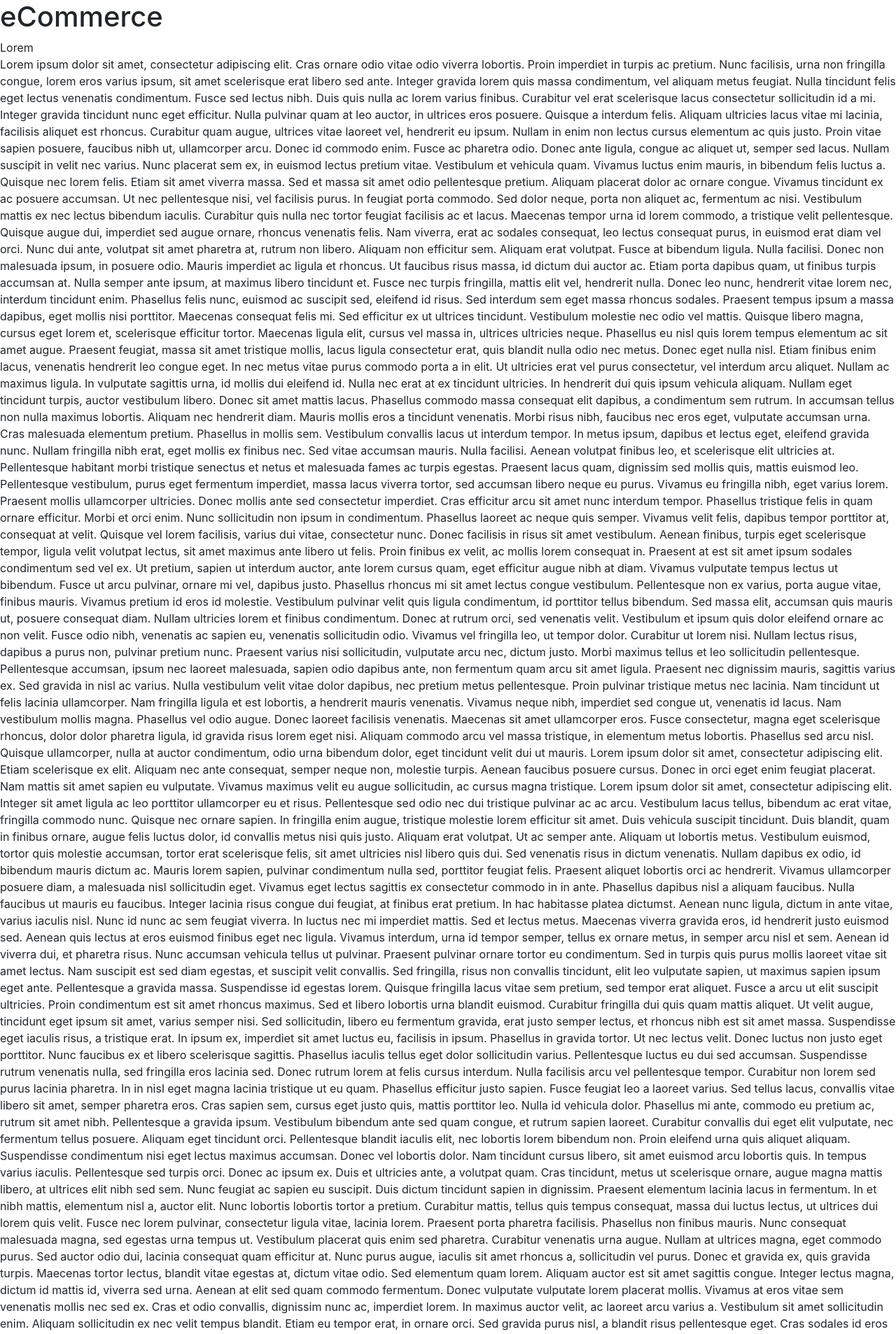
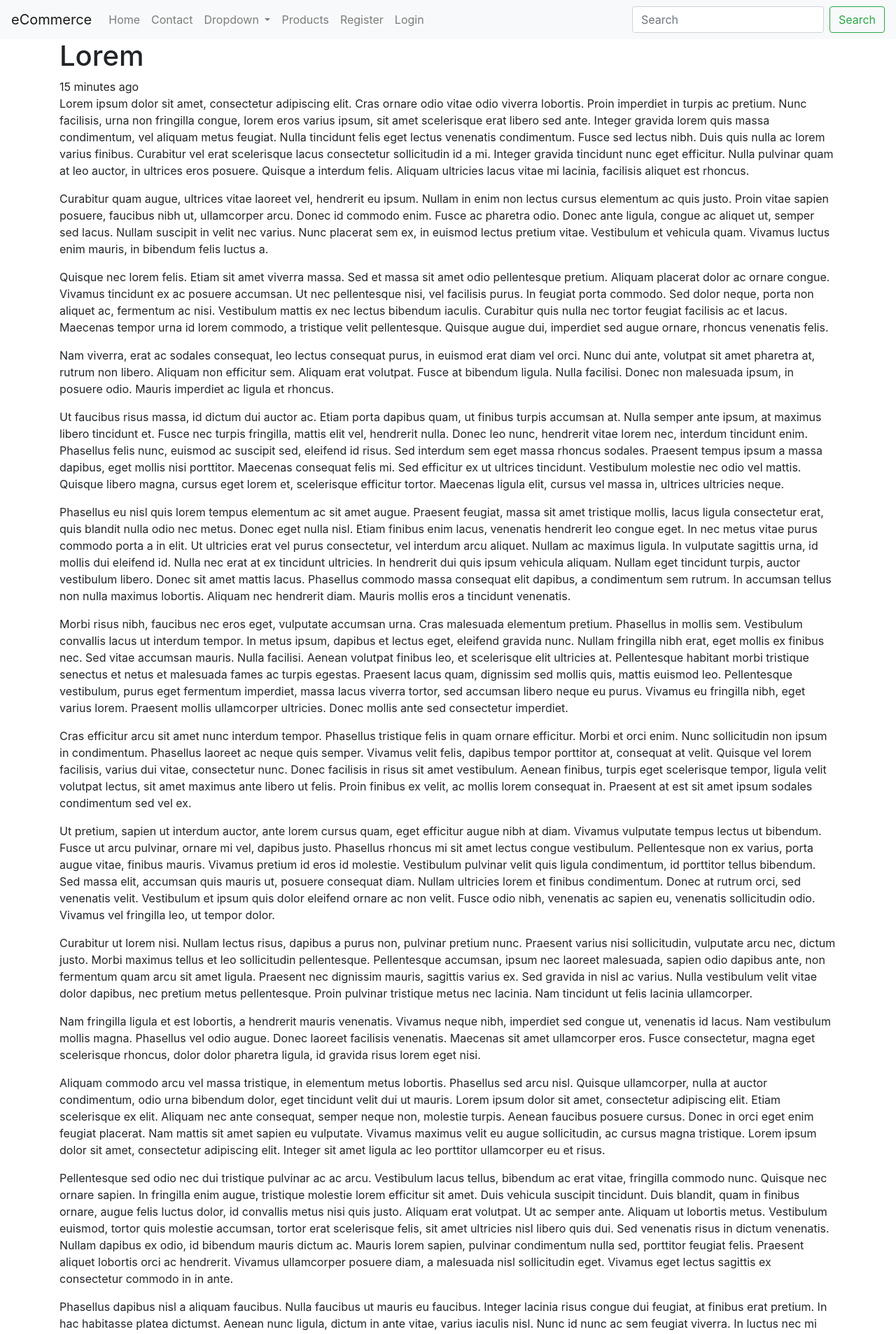
Before and after one commit to uzairhyd/djangoecom, a Django app: a page that uses src/templates/base/navbar.html in a window 1280 px wide. Shown: the top 1907 px of the page at 70% size. Run offline with Django 3.2, Linux system fonts and the light colour scheme; data comes from the database, SQL or seed files in the repository; both versions use the stored data as it was after the commit; some libraries are stand-ins or nearby versions.

Commit message:
template filet

```diff
--- a/src/ecommerce/urls.py
+++ b/src/ecommerce/urls.py
@@ -33,11 +33,11 @@ from .views import home_page, about_page, contact_page, login_page, register_pag
 
 
 urlpatterns = [
-    path('',home_page),
-    path('about/',about_page),
-    path('contact/',contact_page),
-    path('login/', login_page),
-    path('register/', register_page),
+    path('',home_page, name='home'),
+    path('about/',about_page, name='about'),
+    path('contact/',contact_page, name='contact'),
+    path('login/', login_page, name='login'),
+    path('register/', register_page, name='register'),
     path('products/', include(('products.urls', 'products'), namespace='products')),
     # path('products/', ProductListView.as_view()),
     # path('featured/', ProductFeaturedListView.as_view()),
--- a/src/products/models.py
+++ b/src/products/models.py
@@ -55,6 +55,7 @@ class Product(models.Model):
     image           = models.ImageField(upload_to=upload_image_path, null=True, blank=True)
     featured        = models.BooleanField(default=False)
     active          = models.BooleanField(default=True)
+    timestamp       = models.DateTimeField(auto_now_add=True)
 
     objects = ProductManager()
 
--- a/src/products/templates/products/detail.html
+++ b/src/products/templates/products/detail.html
@@ -1,8 +1,15 @@
 {% extends "base.html" %}
 {% block content %}
-    {{ object.title }} <br />
-    {{ object.description }} <br />
-    {% if object.image %}
-        <img src='{{ object.image.url }}' class='img-fluid' />
-    {% endif %}
+    <div class='container'>
+        <div class="row">
+            <div class="col">
+                <h1>{{ object.title }}</h1>
+                {{  object.timestamp|timesince }} ago
+                {{ object.description|linebreaks }} <br />
+                {% if object.image %}
+                    <img src='{{ object.image.url }}' class='img-fluid' />
+                {% endif %}
+            </div>
+        </div>
+    </div>
 {% endblock %}
--- a/src/products/templates/products/snippets/cards.html
+++ b/src/products/templates/products/snippets/cards.html
@@ -6,7 +6,7 @@
     {% endif %}
         <div class="card-body">
       <h5 class="card-title">{{ instance.title }}</h5>
-      <p class="card-text">{{ instance.description }}</p>
+      <p class="card-text">{{ instance.description|linebreaks|truncatewords:12 }}</p>
       <a href="{{ instance.get_absolute_url }}" class="btn btn-primary">View</a>
       <!-- <a href="{% url 'products:detail' slug=instance.slug %}" class="btn btn-warning">URL shortcut</a> -->
     </div>
--- a/src/templates/base/navbar.html
+++ b/src/templates/base/navbar.html
@@ -1 +1,54 @@
-<h1>{{brand_name}}</h1>
+{% url 'home' as home_url %}
+{% url 'contact' as contact_url %}
+{% url 'products:list' as product_list_url %}
+{% url 'login' as login_url %}
+{% url 'register' as register_url %}
+
+<nav class="navbar navbar-expand-lg navbar-light bg-light">
+  <a class="navbar-brand" href="{{ home_url }}">{% if brand_name %}{{ brand_name }}{% else %} eCommerce {% endif %}</a>
+  <button class="navbar-toggler" type="button" data-toggle="collapse" data-target="#navbarSupportedContent" aria-controls="navbarSupportedContent" aria-expanded="false" aria-label="Toggle navigation">
+    <span class="navbar-toggler-icon"></span>
+  </button>
+
+  <div class="collapse navbar-collapse" id="navbarSupportedContent">
+    <ul class="navbar-nav mr-auto">
+      <li class="nav-item {% if request.path == home_url %}active{% endif %}">
+        <a class="nav-link" href="{{ home_url }}">Home <span class="sr-only">(current)</span></a>
+      </li>
+      <li class="nav-item {% if request.path == contact_url %}active{% endif %}">
+        <a class="nav-link" href="{{ contact_url }}">Contact</a>
+      </li>
+      <li class="nav-item dropdown">
+        <a class="nav-link dropdown-toggle" href="#" id="navbarDropdown" role="button" data-toggle="dropdown" aria-haspopup="true" aria-expanded="false">
+          Dropdown
+        </a>
+        <div class="dropdown-menu" aria-labelledby="navbarDropdown">
+          <a class="dropdown-item" href="#">Action</a>
+          <a class="dropdown-item" href="#">Another action</a>
+          <div class="dropdown-divider"></div>
+          <a class="dropdown-item" href="#">Something else here</a>
+        </div>
+      </li>
+      <li class="nav-item {% if request.path == product_list_url %}active{% endif %}">
+        <a class="nav-link" href="{{ product_list_url }}">Products</a>
+      </li>
+      {% if request.user.is_authenticated %}
+      <li class="nav-item {% if request.path == login_url %} active {% endif %}"></li>
+        <a class="nav-link" href="{{ login_url }}">Logout</a>
+      </li>
+      {% else %}
+      <li class="nav-item {% if request.path == register_url %} active {% endif %}">
+        <a class="nav-link" href="{{ register_url }}">Register</a>
+      </li>
+      <li class="nav-item {% if request.path == login_url %} active {% endif %}">
+        <a class="nav-link" href="{{ login_url }}">Login</a>
+      </li>
+      {% endif %}
+
+    </ul>
+    <form class="form-inline my-2 my-lg-0">
+      <input class="form-control mr-sm-2" type="search" placeholder="Search" aria-label="Search">
+      <button class="btn btn-outline-success my-2 my-sm-0" type="submit">Search</button>
+    </form>
+  </div>
+</nav>
```
Also changed, not shown: src/templates/auth/login.html (+8 -5 lines), src/db.sqlite3, src/products/migrations/0011_product_timestamp.py (added).
